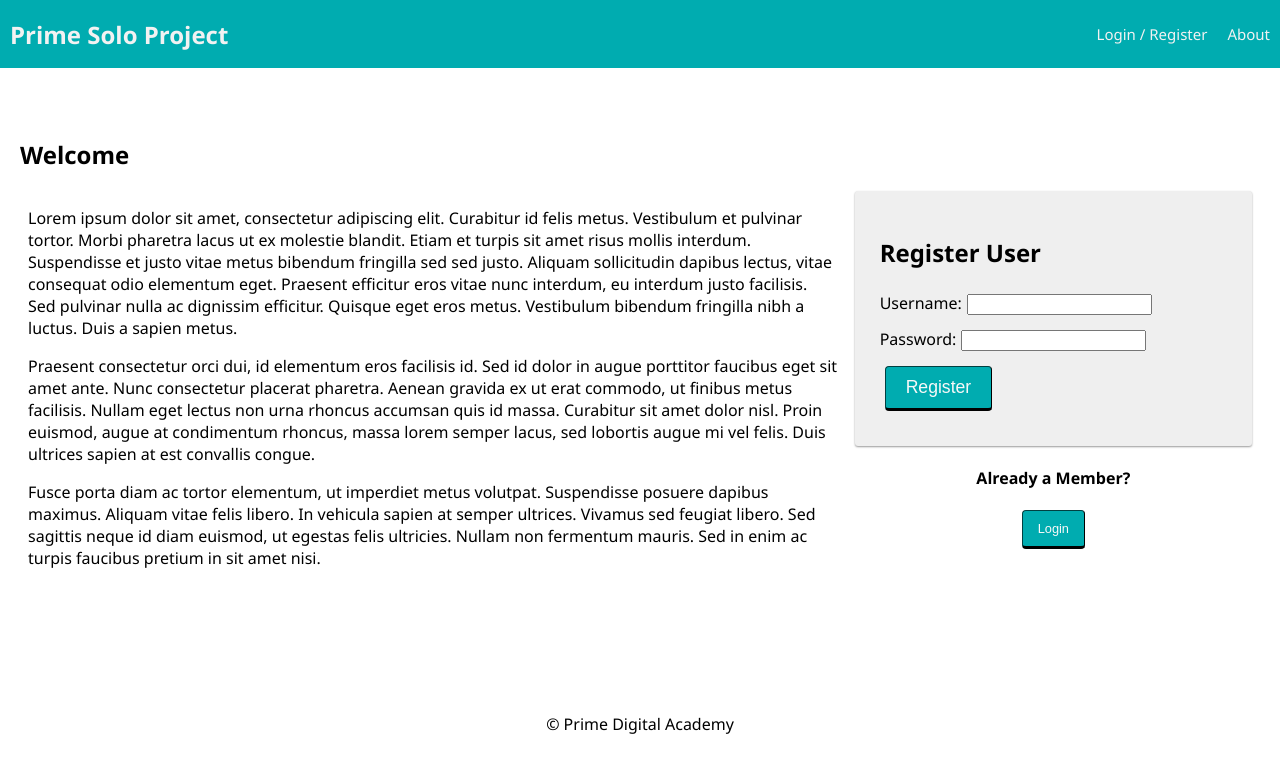
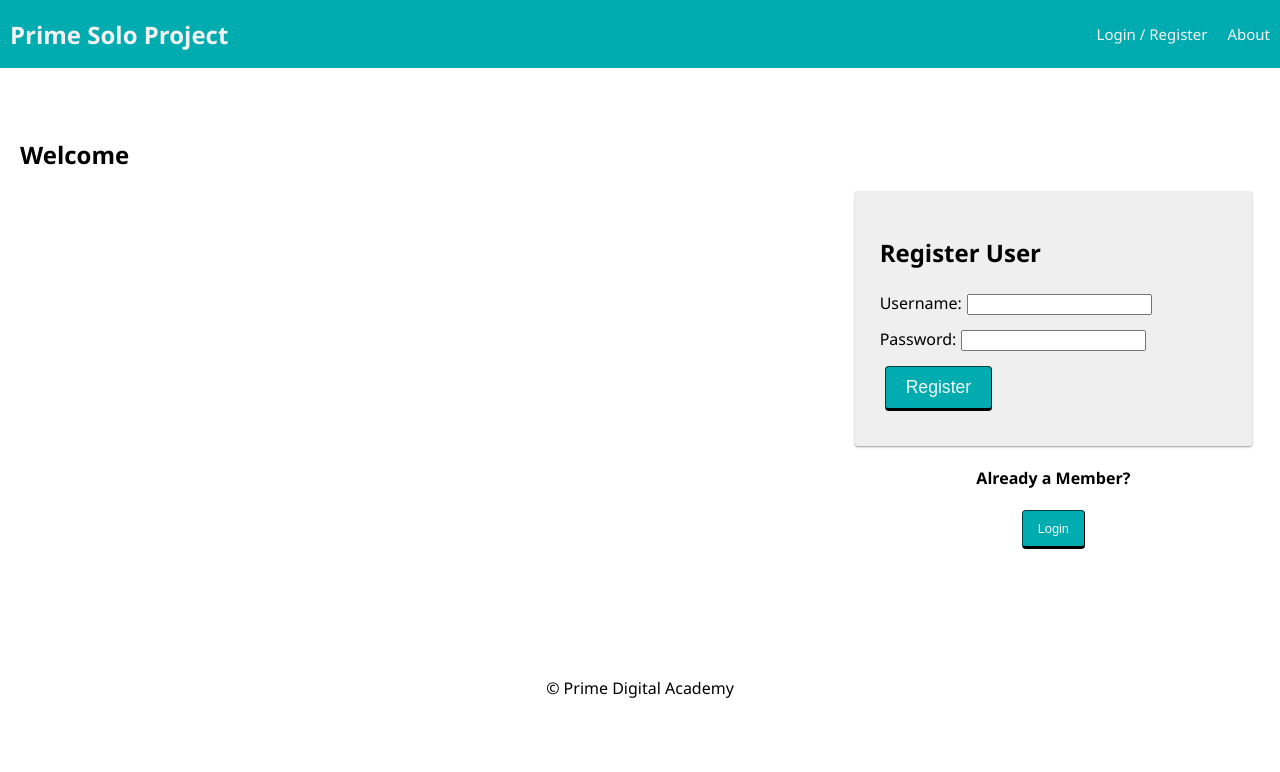
Before and after one commit to mackenzienewkirk/blog, a React (Create React App) app: page /#/home in a window 1280 px wide. Shown: the top 772 px of the page. Built offline with nearby package versions, Linux system fonts and the light colour scheme; no server answers.

Commit message:
setting up new database for bog page

```diff
--- a/src/components/LandingPage/LandingPage.jsx
+++ b/src/components/LandingPage/LandingPage.jsx
@@ -19,37 +19,7 @@
 
       <div className="grid">
         <div className="grid-col grid-col_8">
-          <p>
-            Lorem ipsum dolor sit amet, consectetur adipiscing elit. Curabitur
-            id felis metus. Vestibulum et pulvinar tortor. Morbi pharetra lacus
-            ut ex molestie blandit. Etiam et turpis sit amet risus mollis
-            interdum. Suspendisse et justo vitae metus bibendum fringilla sed
-            sed justo. Aliquam sollicitudin dapibus lectus, vitae consequat odio
-            elementum eget. Praesent efficitur eros vitae nunc interdum, eu
-            interdum justo facilisis. Sed pulvinar nulla ac dignissim efficitur.
-            Quisque eget eros metus. Vestibulum bibendum fringilla nibh a
-            luctus. Duis a sapien metus.
-          </p>
 
-          <p>
-            Praesent consectetur orci dui, id elementum eros facilisis id. Sed
-            id dolor in augue porttitor faucibus eget sit amet ante. Nunc
-            consectetur placerat pharetra. Aenean gravida ex ut erat commodo, ut
-            finibus metus facilisis. Nullam eget lectus non urna rhoncus
-            accumsan quis id massa. Curabitur sit amet dolor nisl. Proin
-            euismod, augue at condimentum rhoncus, massa lorem semper lacus, sed
-            lobortis augue mi vel felis. Duis ultrices sapien at est convallis
-            congue.
-          </p>
-
-          <p>
-            Fusce porta diam ac tortor elementum, ut imperdiet metus volutpat.
-            Suspendisse posuere dapibus maximus. Aliquam vitae felis libero. In
-            vehicula sapien at semper ultrices. Vivamus sed feugiat libero. Sed
-            sagittis neque id diam euismod, ut egestas felis ultricies. Nullam
-            non fermentum mauris. Sed in enim ac turpis faucibus pretium in sit
-            amet nisi.
-          </p>
         </div>
         <div className="grid-col grid-col_4">
           <RegisterForm />
```
Also changed, not shown: 1 other file (tests, documents, lock files or other folders).
